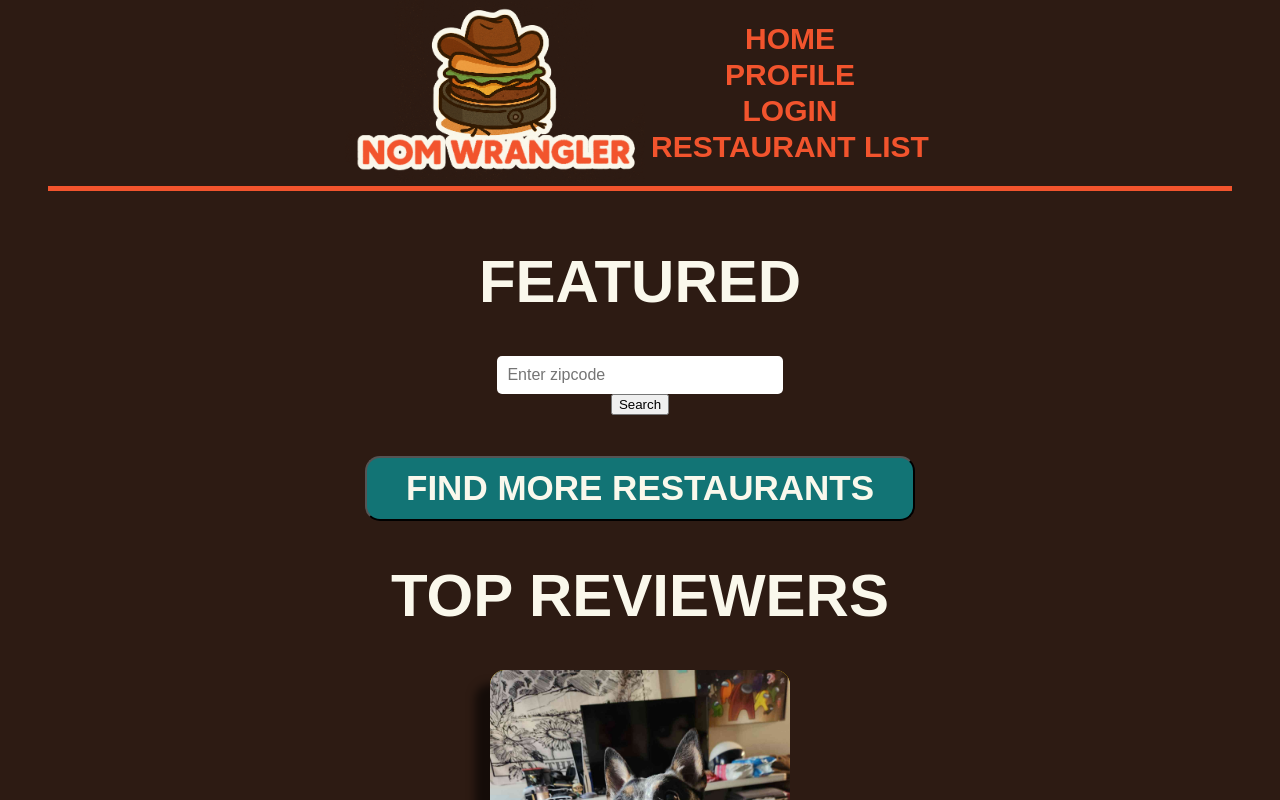
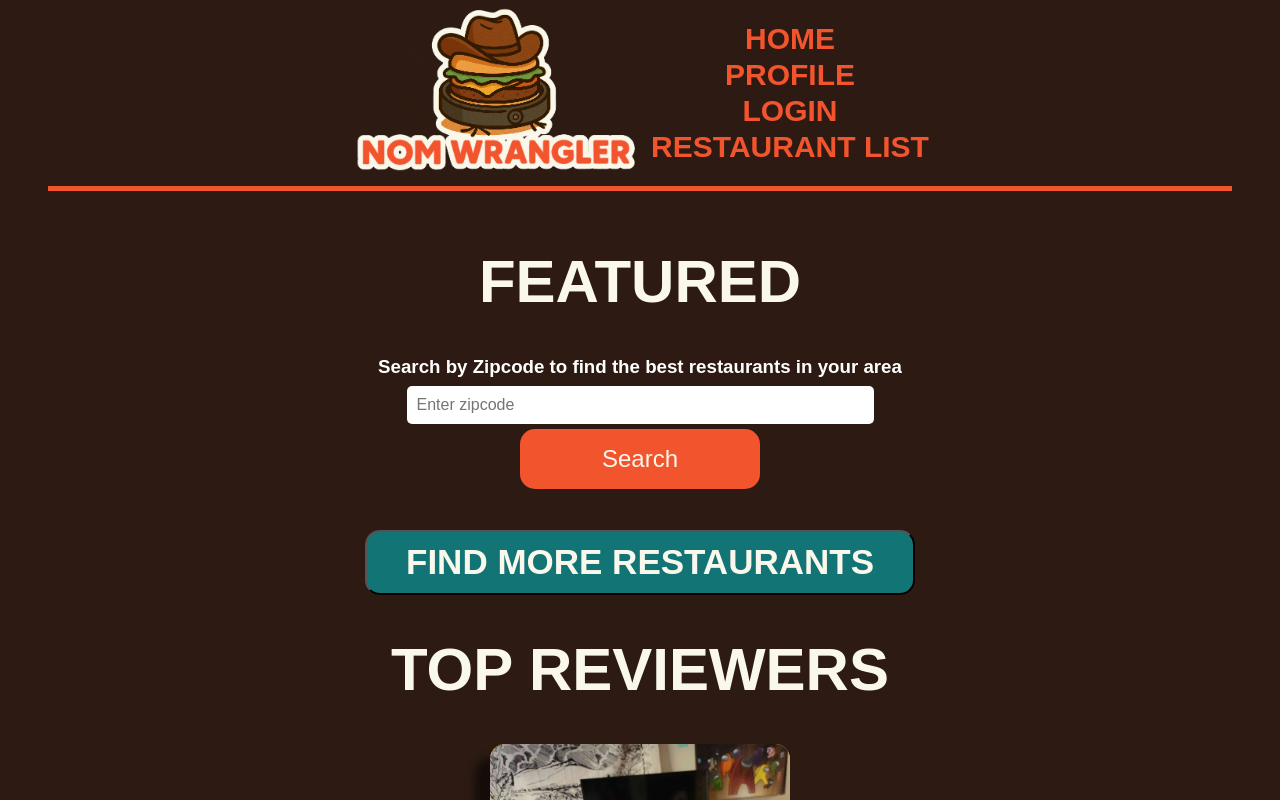
Before and after one commit to LeighVirrey/SuperNomWrangler, a React (Create React App) app in the folder front-end/nom-wrangler/: page / in a window 1280 px wide. Shown: the top 800 px of the page. Built offline with nearby package versions, Linux system fonts and the light colour scheme.

Commit message:
home stylin
add unknown image, redo styling, style the zipcode search

```diff
--- a/front-end/nom-wrangler/src/component/home/home.css
+++ b/front-end/nom-wrangler/src/component/home/home.css
@@ -10,8 +10,7 @@
     width: 1000px;
     background-color: var(--color-primary);
     border-radius: var(--border-radius-md);
-
-
+    margin-bottom: 25px;
 }
 
 .restB {
@@ -20,6 +19,8 @@
     width: 1000px;
     background-color: var(--color-secondary);
     border-radius: var(--border-radius-md);
+    margin-bottom: 25px;
+    margin-right: 5px;
 
 }
 
@@ -29,12 +30,11 @@
     overflow: hidden;
 }
 
-
 .restImg {
     width: 500px;
     height: 100%;
     object-fit: cover;
-    border-radius: 0;
+    border-radius: 15px;
 }
 
 
@@ -42,6 +42,22 @@
     padding-left: 20px;
     text-align: left;
     /* box-shadow: 0px 0px 20px #291414; */
+}
+
+.zipcode-form{
+    background-color: transparent;
+    margin-bottom: 5px;
+    border: var(--color-primary) 2px solid;
+}
+
+.zipcode-button{
+    background-color: var(--color-primary);
+    border: none;
+    color: var(--color-text);
+    font-size: x-large;
+    padding: 1rem;
+    width: 15rem;
+    border-radius: var(--border-radius-md);
 }
 
 .reviewers{
--- a/front-end/nom-wrangler/src/component/home/home.js
+++ b/front-end/nom-wrangler/src/component/home/home.js
@@ -47,15 +47,17 @@ const Home = () => {
     <div className="home">
       <h1 className="mainheader"> FEATURED </h1>
 
+      <h3>Search by Zipcode to find the best restaurants in your area</h3>
       {/* Zipcode Search */}
-      <form onSubmit={handleZipcodeSearch} style={{ marginBottom: "1rem" }}>
+      <form  onSubmit={handleZipcodeSearch} style={{ marginBottom: "1rem" }}>
         <input
+        className="zipcode-form"
           type="text"
           placeholder="Enter zipcode"
           value={zipcode}
           onChange={(e) => setZipcode(e.target.value)}
         />
-        <button type="submit">Search</button>
+        <button className="zipcode-button" type="submit">Search</button>
       </form>
 
       {restaurants.map((rest, index) => {
@@ -68,7 +70,7 @@ const Home = () => {
               {isEven && (
                 <img
                   className="restImg"
-                  src={rest.imageUrl}
+                  src={rest.imageUrl || "../images/baseimagenomwrangler.png"}
                   alt={rest.name || "Restaurant image"}
                 />
               )}
@@ -82,7 +84,7 @@ const Home = () => {
               {!isEven && (
                 <img
                   className="restImg"
-                  src={rest.imageUrl}
+                  src={rest.imageUrl || "../images/baseimagenomwrangler.png"}
                   alt={rest.name || "Restaurant image"}
                 />
               )}
```
Also changed, not shown: 2 other files (tests, documents, lock files or other folders).
